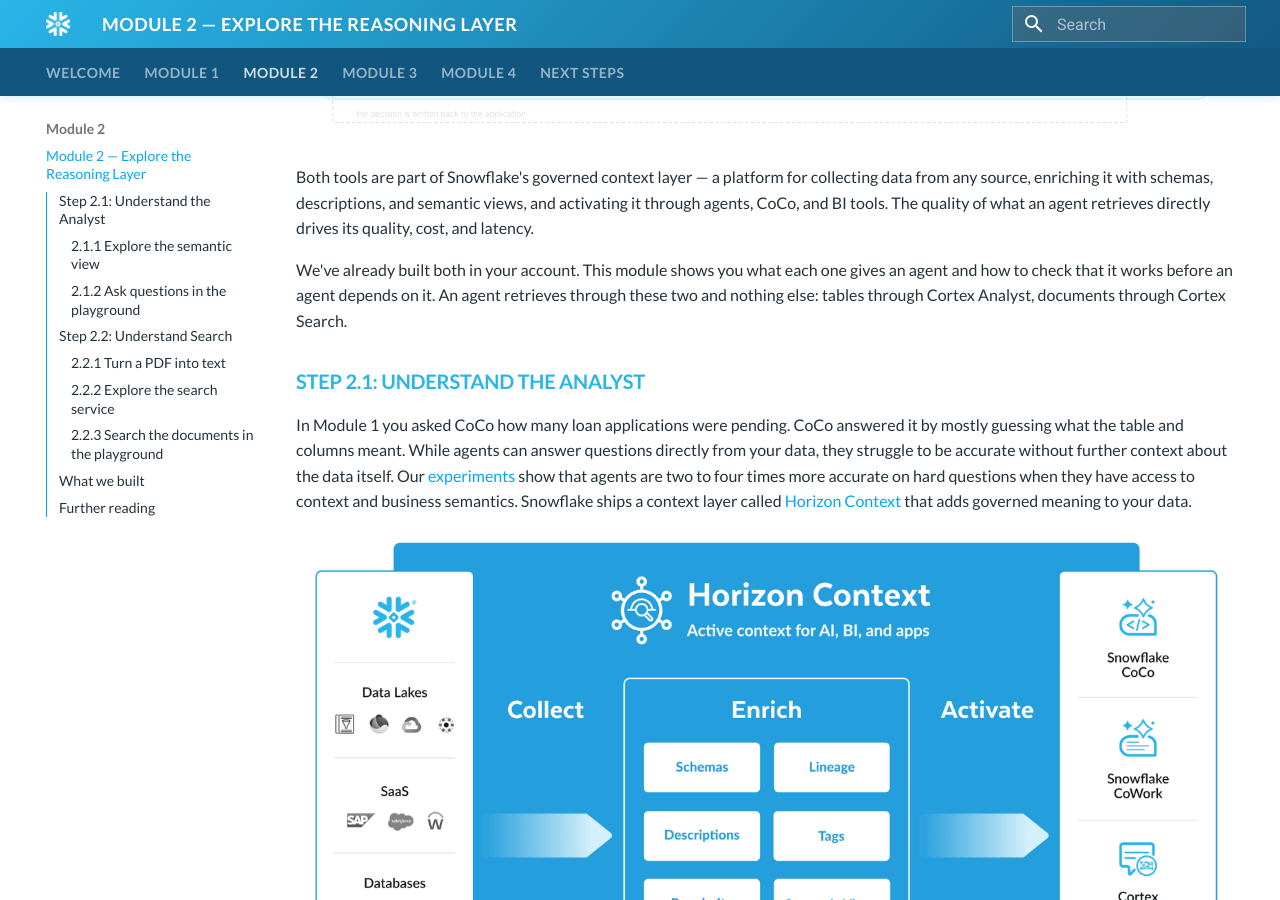
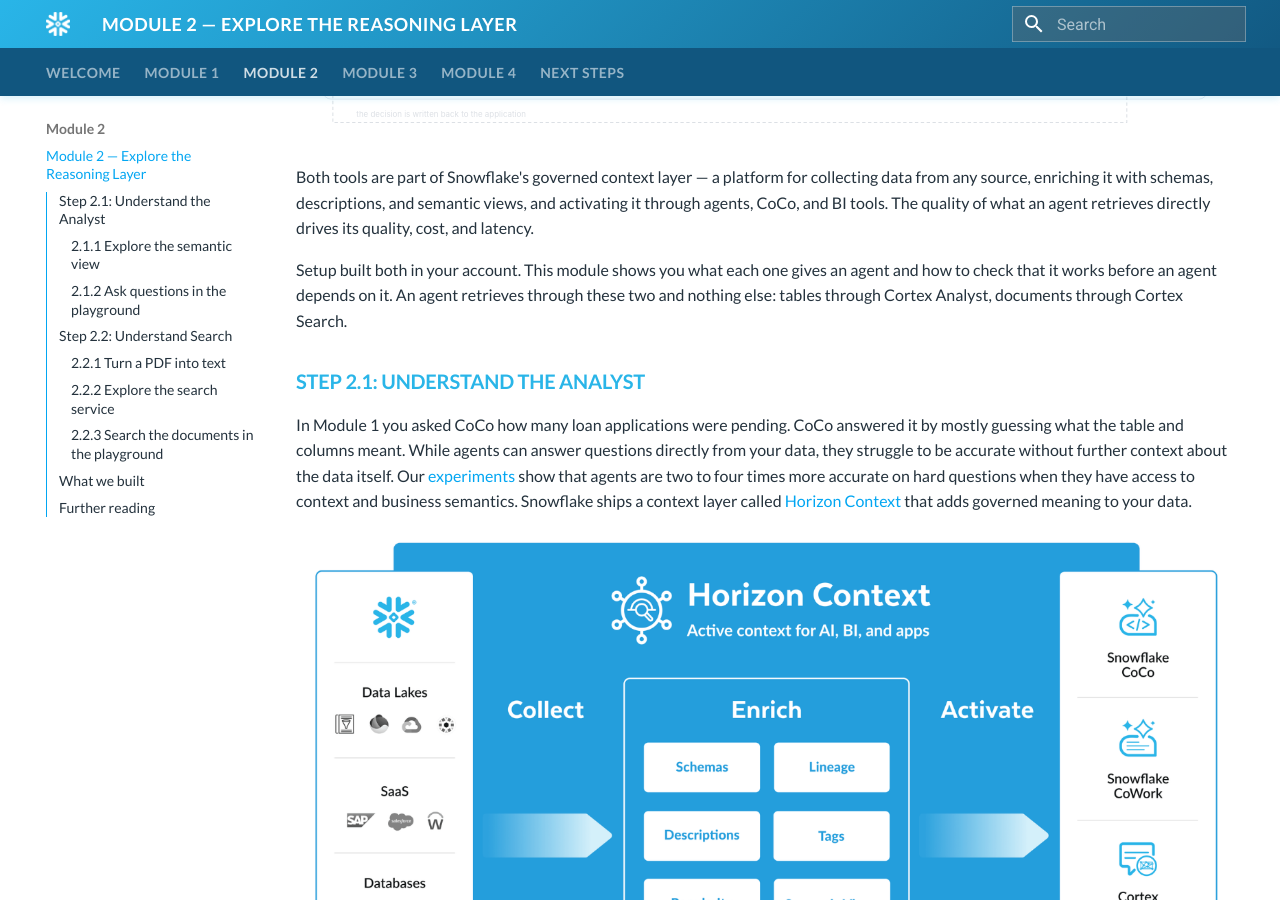
Before and after one commit to neelsengupta/snowflake-agentic-lending-lab, an MkDocs documentation site: the page built from docs/module-2.md, in a window 1280 px wide and 900 px high, scrolled down 699 px. Built offline with MkDocs 1.6.1 and Material for MkDocs 9.7.7, drawn with Linux system fonts in a browser that asks for light colours; some of the changed text lies outside the part shown.

Commit message:
Guide: correct APP_1006 name, say setup built the objects, note ACCOUNTADMIN is for setup speed

```diff
--- a/docs/module-2.md
+++ b/docs/module-2.md
@@ -10,7 +10,7 @@
 
 Both tools are part of Snowflake's governed context layer — a platform for collecting data from any source, enriching it with schemas, descriptions, and semantic views, and activating it through agents, CoCo, and BI tools. The quality of what an agent retrieves directly drives its quality, cost, and latency.
 
-We've already built both in your account. This module shows you what each one gives an agent and how to check that it works before an agent depends on it. An agent retrieves through these two and nothing else: tables through Cortex Analyst, documents through Cortex Search.
+Setup built both in your account. This module shows you what each one gives an agent and how to check that it works before an agent depends on it. An agent retrieves through these two and nothing else: tables through Cortex Analyst, documents through Cortex Search.
 
 ### <h1sub>Step 2.1: Understand the Analyst</h1sub>
 
@@ -70,7 +70,7 @@
 
 Cortex Search runs hybrid search, combining vector and keyword matching, over text in Snowflake. It handles the embedding, the index and the refreshes, so it needs no tuning or maintenance. The same service also powers RAG applications you build on large language models.
 
-We've already built a search service for this lab, called `DOCUMENT_SEARCH`. It indexes the documents you looked at in Module 1.
+Setup built a search service for this lab, called `DOCUMENT_SEARCH`. It indexes the documents you looked at in Module 1.
 
 The documents have to be read, chunked and indexed before anyone asks anything, and re-indexed whenever a document changes. Every question then searches that index.
 
@@ -78,7 +78,7 @@
 
 #### 2.2.1 Turn a PDF into text
 
-The PDFs on the stage need to be ingested and their text extracted. Snowflake's AI functions make this easy — `AI_PARSE_DOCUMENT` reads and parses these documents. We've already run these pipelines for this lab, but you can try it yourself in the Document Processing Playground.
+The PDFs on the stage need to be ingested and their text extracted. Snowflake's AI functions make this easy — `AI_PARSE_DOCUMENT` reads and parses these documents. Setup ran this pipeline for you, but you can try it yourself in the Document Processing Playground.
 
 !!! action "Parse a document"
 
```
Also changed, not shown: docs/index.md (+1 -1 lines), docs/module-3.md (+2 -2 lines), docs/module-4.md (+1 -1 lines).
